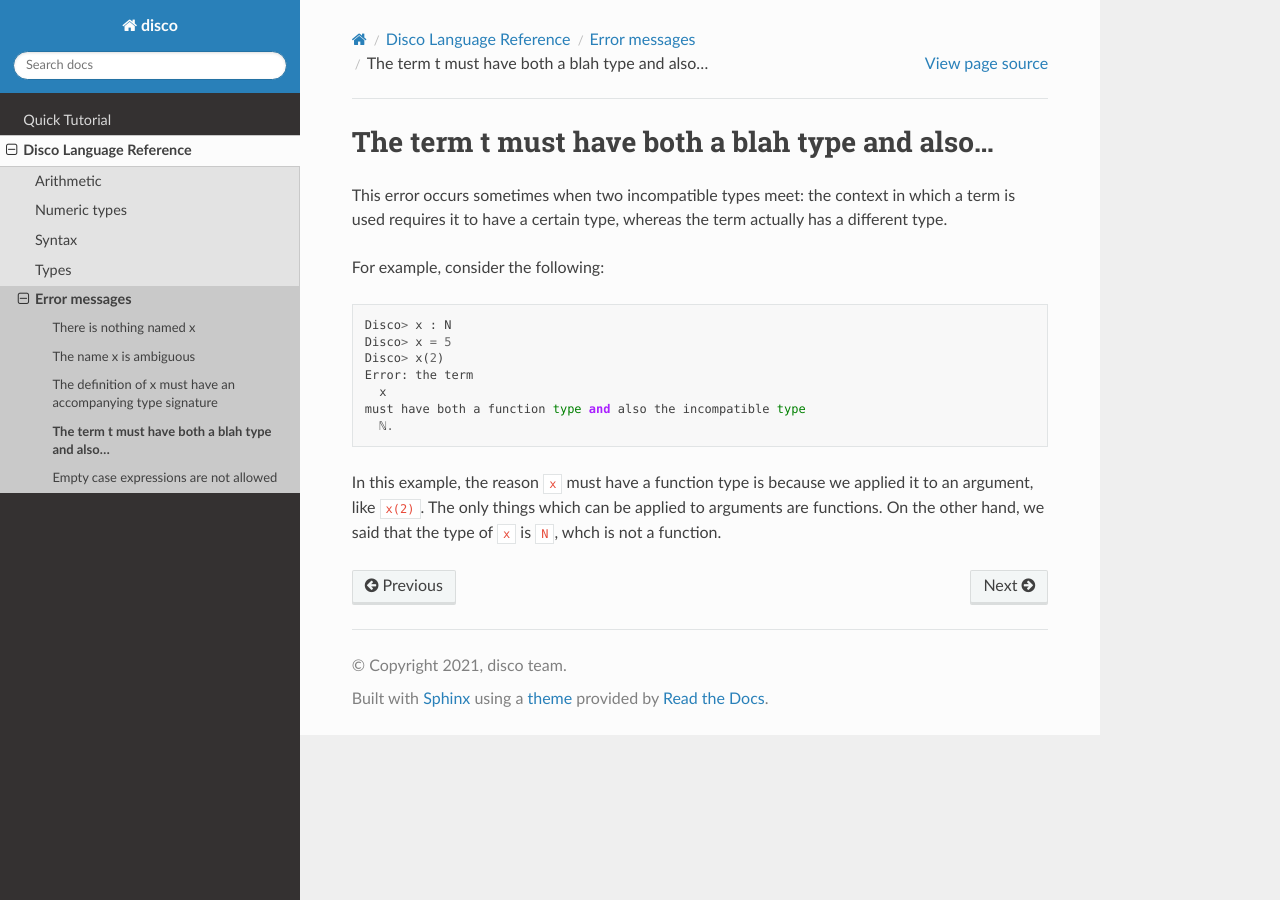
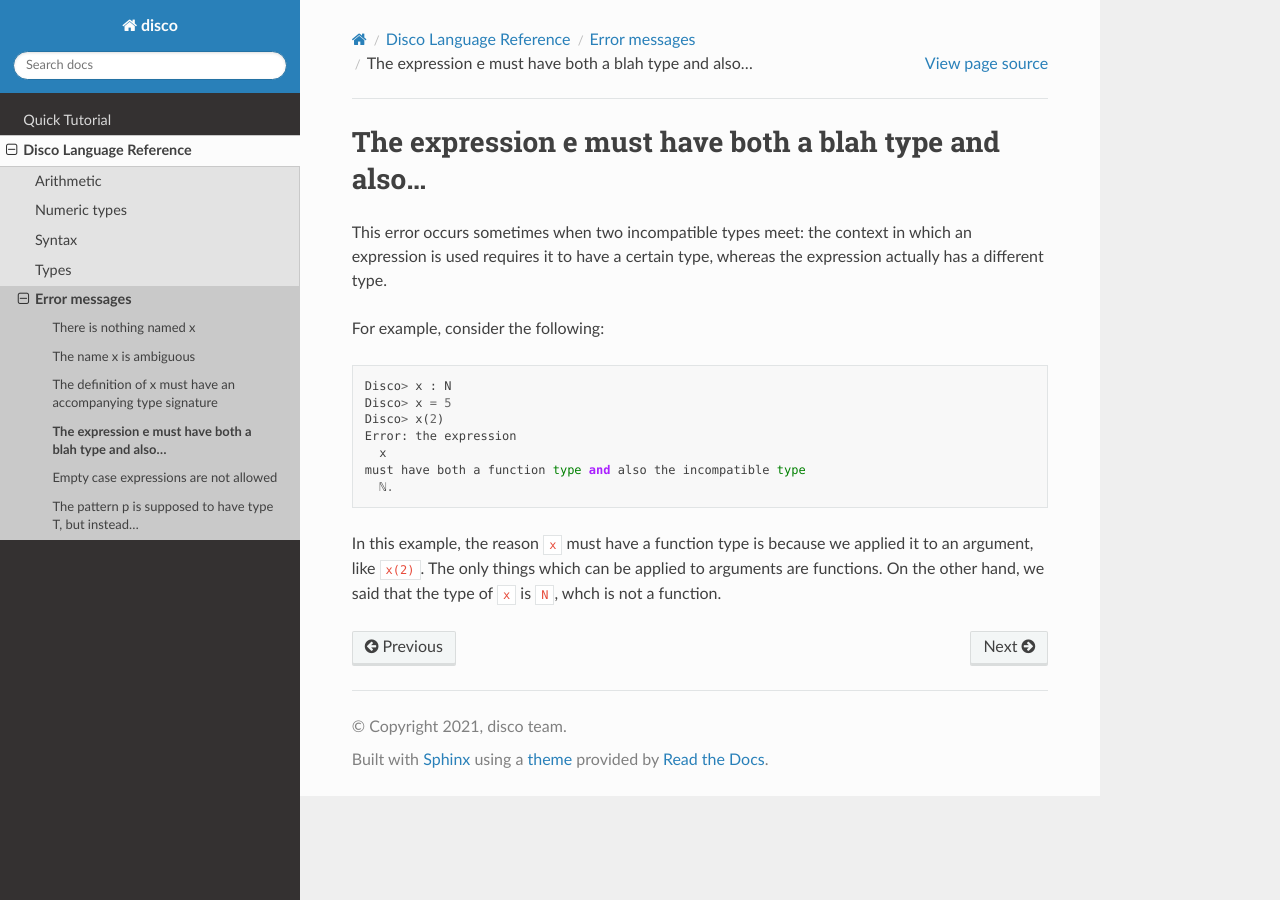
Before and after one commit to disco-lang/disco, a Sphinx documentation site: the page built from docs/reference/notcon.rst, in a window 1280 px wide. Built offline with Sphinx 7.4.7 and the Read the Docs theme 2.0.0, drawn with Linux system fonts in a browser that asks for light colours.

Commit message:
page for pattern-type error; and s/term/expression/g

```diff
--- a/docs/reference/errors.rst
+++ b/docs/reference/errors.rst
@@ -12,3 +12,4 @@
    missingtype
    notcon
    empty-case
+   pattern-type
--- a/docs/reference/multiplication.rst
+++ b/docs/reference/multiplication.rst
@@ -3,7 +3,7 @@
 
 [This page concerns the ``*`` operator on numbers; for the ``*``
 operator on :doc:`types <types>`, see :doc:`product types
-<producttype>`; for the ``*`` operator on :doc:`graphs <graphs>`, see
+<product-type>`; for the ``*`` operator on :doc:`graphs <graphs>`, see
 :doc:`connect <connect>`.]
 
 All :doc:`numeric types <numeric>` can be multiplied using the ``*``
--- a/docs/reference/notcon.rst
+++ b/docs/reference/notcon.rst
@@ -1,9 +1,9 @@
-The term t must have both a blah type and also...
-=================================================
+The expression e must have both a blah type and also...
+=======================================================
 
 This error occurs sometimes when two incompatible types meet: the
-context in which a term is used requires it to have a certain type,
-whereas the term actually has a different type.
+context in which an expression is used requires it to have a certain type,
+whereas the expression actually has a different type.
 
 For example, consider the following:
 
@@ -12,7 +12,7 @@
    Disco> x : N
    Disco> x = 5
    Disco> x(2)
-   Error: the term
+   Error: the expression
      x
    must have both a function type and also the incompatible type
      ℕ.
```
Also changed, not shown: docs/reference/pattern-type.rst (added, +27 -0 lines), 5 other files.
